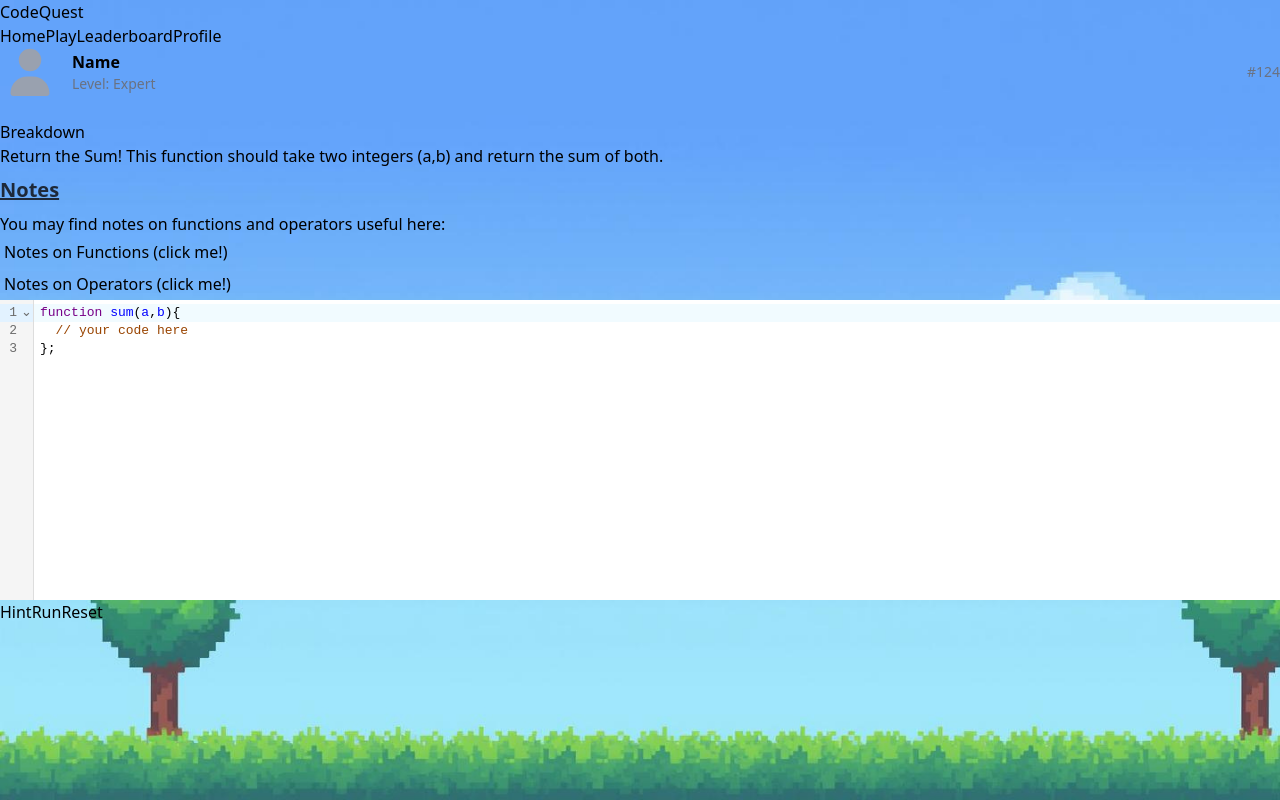
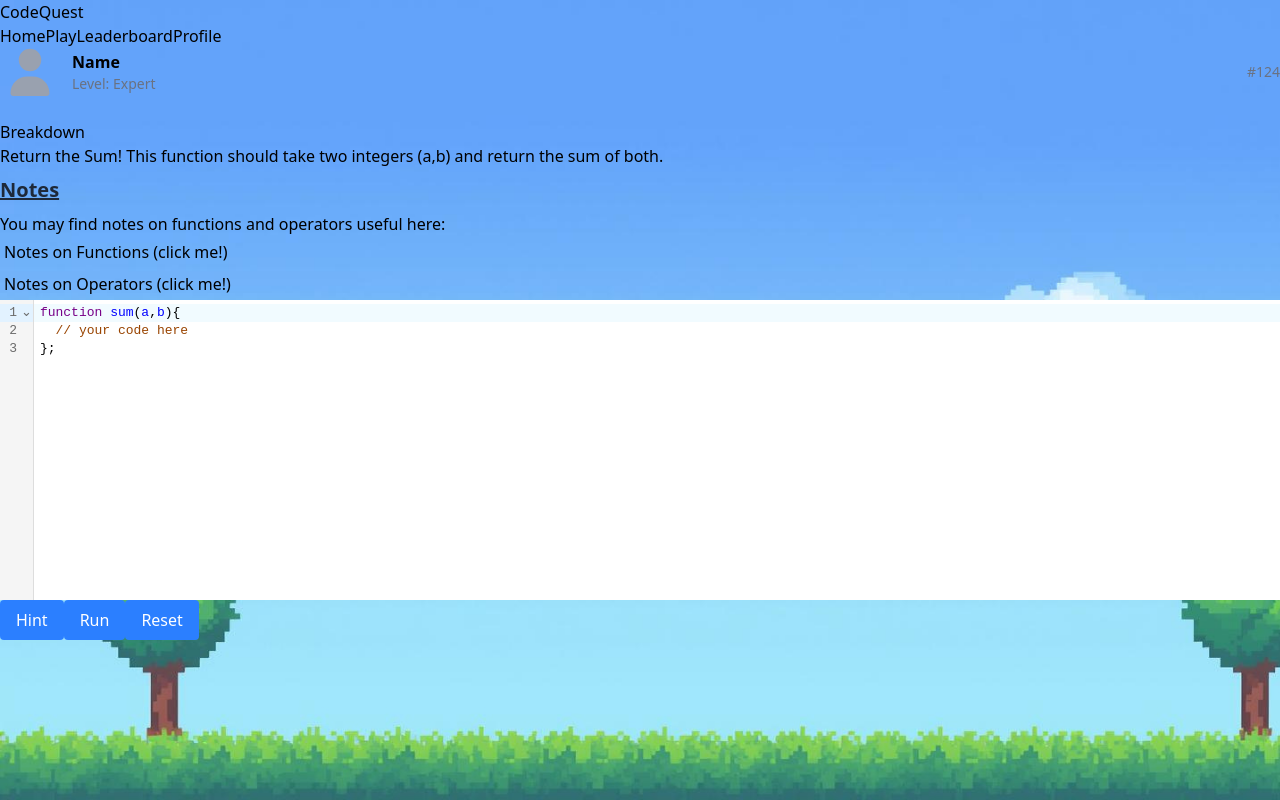
Before and after one commit to will-barnett99/code-game-frontend, a React (Vite) app: page /kata in a window 1280 px wide. Built offline with nearby package versions, Linux system fonts and the light colour scheme.

Commit message:
simple css for buttons

```diff
--- a/src/components/buttons/HintButton.jsx
+++ b/src/components/buttons/HintButton.jsx
@@ -1,5 +1,12 @@
 function HintButton({ handleHint }) {
-  return <button onClick={handleHint}>Hint</button>;
+  return (
+    <button
+      onClick={handleHint}
+      class="px-4 py-2 bg-blue-500 text-white rounded hover:bg-blue-600 cursor-pointer"
+    >
+      Hint
+    </button>
+  );
 }
 
 export default HintButton;
--- a/src/components/buttons/ResetButton.jsx
+++ b/src/components/buttons/ResetButton.jsx
@@ -1,5 +1,12 @@
 function ResetButton({ handleReset }) {
-  return <button onClick={handleReset}>Reset</button>;
+  return (
+    <button
+      onClick={handleReset}
+      class="px-4 py-2 bg-blue-500 text-white rounded hover:bg-blue-600 cursor-pointer"
+    >
+      Reset
+    </button>
+  );
 }
 
 export default ResetButton;
--- a/src/components/buttons/RunButton.jsx
+++ b/src/components/buttons/RunButton.jsx
@@ -1,5 +1,12 @@
 function RunButton({ handleRun }) {
-  return <button onClick={handleRun}>Run</button>;
+  return (
+    <button
+      onClick={handleRun}
+      class="px-4 py-2 bg-blue-500 text-white rounded hover:bg-blue-600 cursor-pointer"
+    >
+      Run
+    </button>
+  );
 }
 
 export default RunButton;
```
